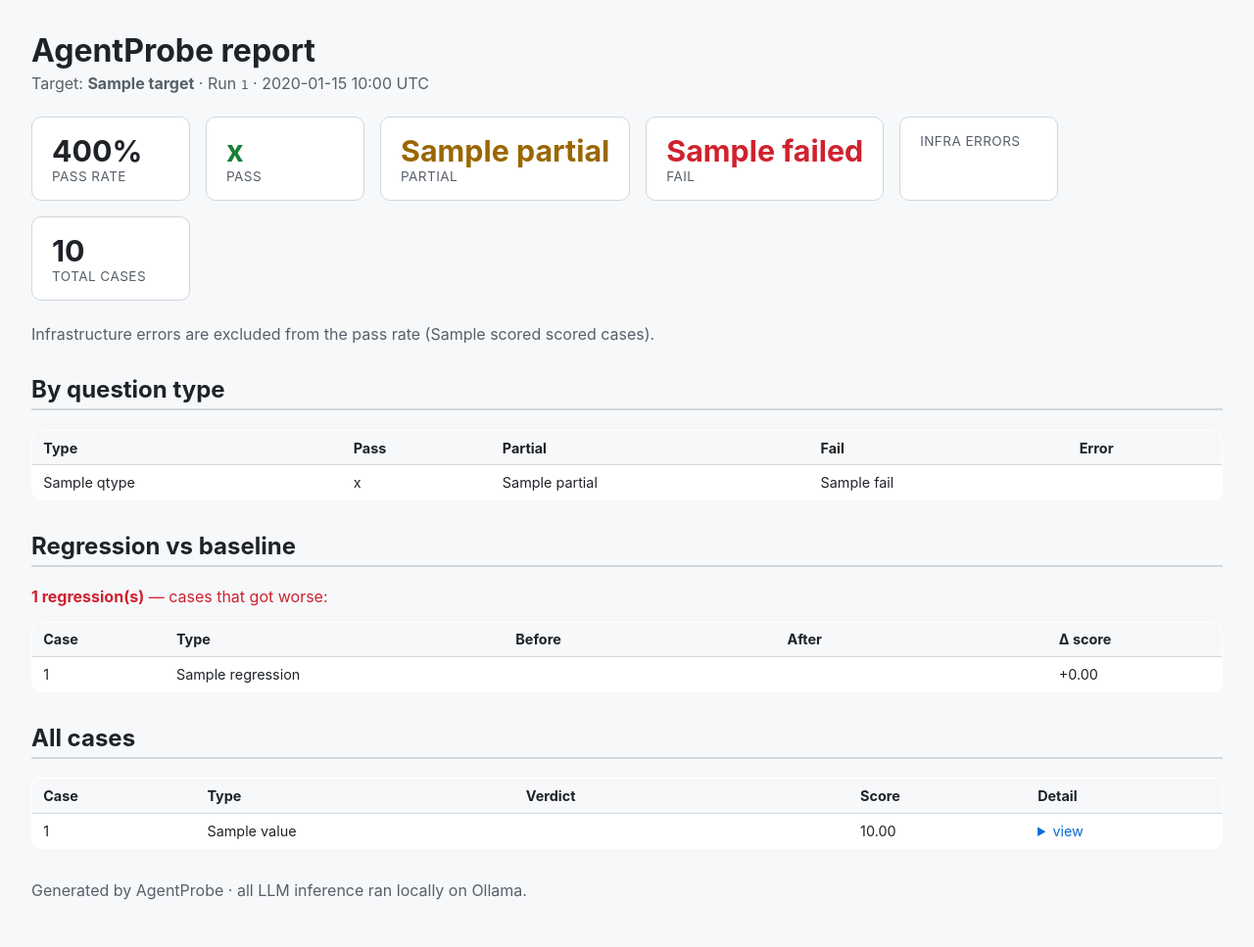
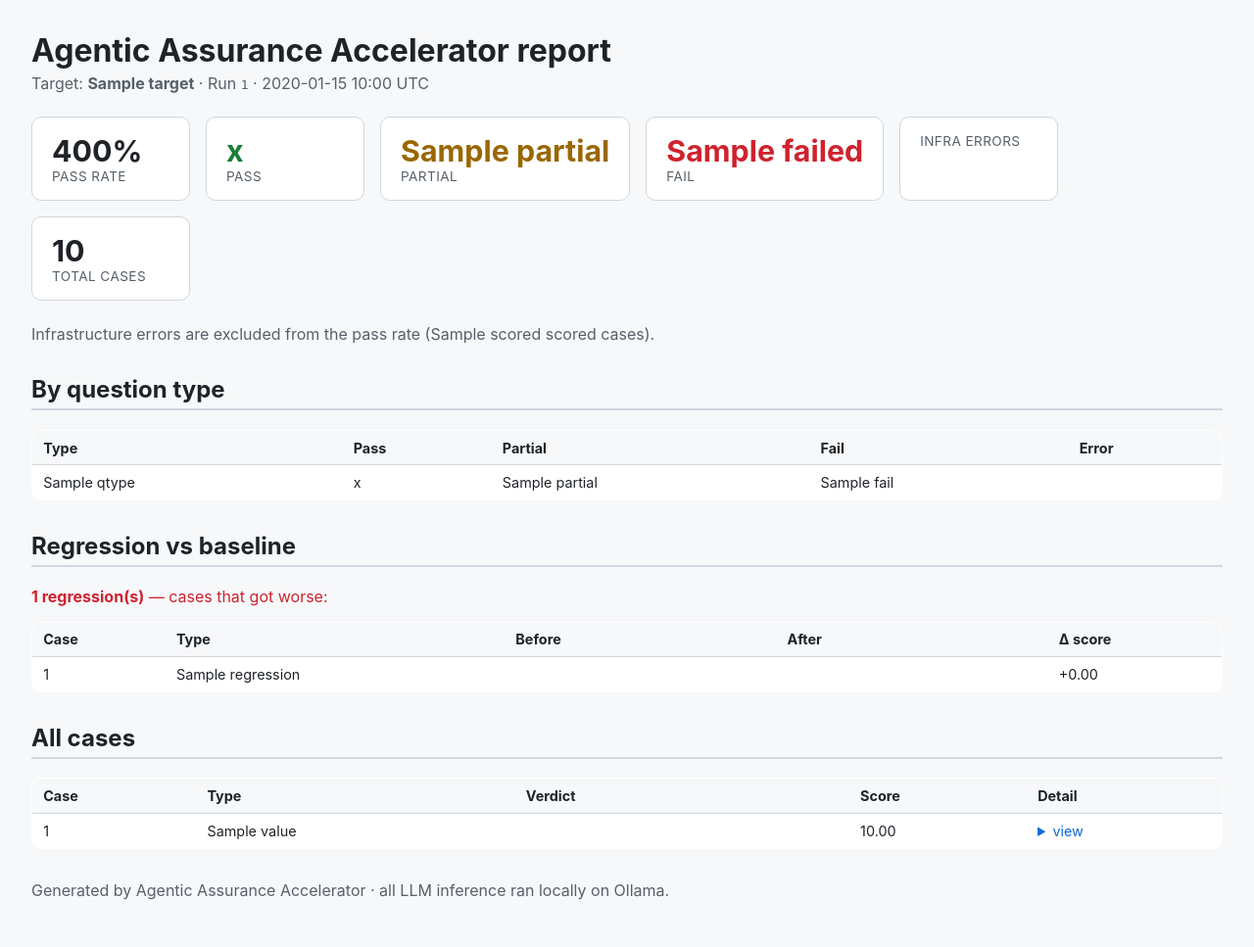
Before and after one commit to naikshrihari/AgenticAutomationAccelerator, a Python web app: template agentprobe/reporting/templates/report.html.j2 in a window 1280 px wide. Shown: the whole page at 98% size. Run offline with Jinja, Linux system fonts and the light colour scheme; the template is opened without the code that fills it: most values are stand-ins (such as "Sample title", 1, 10 or a date in 2020).

Commit message:
Rename display name to "Agentic Assurance Accelerator"
Rename the user-facing product name from the AgentProbe placeholder to
Agentic Assurance Accelerator across the UI title/page title, HTML report,
README, and docstrings/comments. Internal names are unchanged: the Python
package (agentprobe), the `agentprobe` CLI command, and the AGENTPROBE_*
env vars all stay the same, so imports, scripts, and data paths are
unaffected.

Co-Authored-By: Claude Opus 4.8 <noreply@anthropic.com>
Claude-Session: https://claude.ai/code/session_01JUPC3E8iTxH9y3iqynxrqT

```diff
--- a/agentprobe/__init__.py
+++ b/agentprobe/__init__.py
@@ -1,4 +1,4 @@
-"""AgentProbe — AI Agent Test Automation Accelerator.
+"""Agentic Assurance Accelerator — AI Agent Test Automation Accelerator.
 
 A Python pipeline that reads source documents, generates a graded test set,
 runs it against a target AI agent through a platform connector, and reports the
--- a/agentprobe/cli.py
+++ b/agentprobe/cli.py
@@ -1,4 +1,4 @@
-"""Command-line interface for AgentProbe.
+"""Command-line interface for Agentic Assurance Accelerator.
 
 Three subcommands mirror the pipeline's two halves plus a convenience 'all':
 
--- a/agentprobe/config.py
+++ b/agentprobe/config.py
@@ -1,6 +1,6 @@
 """Configuration models and loaders.
 
-Two kinds of config exist in AgentProbe:
+Two kinds of config exist in Agentic Assurance Accelerator:
 
 * :class:`Settings` — global knobs (Ollama endpoint, model names, paths). Read
   from environment variables so the same code runs on a laptop and in CI.
--- a/agentprobe/models.py
+++ b/agentprobe/models.py
@@ -1,4 +1,4 @@
-"""Typed data models that flow through the AgentProbe pipeline.
+"""Typed data models that flow through the Agentic Assurance Accelerator pipeline.
 
 Every stage exchanges these Pydantic models so that the boundaries between
 ingestion, generation, execution, grading, and reporting stay explicit and
--- a/agentprobe/reporting/report.py
+++ b/agentprobe/reporting/report.py
@@ -121,8 +121,8 @@ def _render_fallback(context: dict) -> str:
         for r in context["results"]
     )
     return (
-        f"<html><head><meta charset='utf-8'><title>AgentProbe — {s.target}</title></head>"
-        f"<body><h1>AgentProbe report: {s.target}</h1>"
+        f"<html><head><meta charset='utf-8'><title>Agentic Assurance Accelerator — {s.target}</title></head>"
+        f"<body><h1>Agentic Assurance Accelerator report: {s.target}</h1>"
         f"<p>Pass rate: {s.pass_rate:.1%} — {s.passed} pass / {s.partial} partial / "
         f"{s.failed} fail / {s.errors} error (of {s.total})</p>"
         f"<table border='1' cellpadding='4'><tr><th>Case</th><th>Type</th>"
--- a/agentprobe/reporting/templates/report.html.j2
+++ b/agentprobe/reporting/templates/report.html.j2
@@ -3,7 +3,7 @@
 <head>
   <meta charset="utf-8">
   <meta name="viewport" content="width=device-width, initial-scale=1">
-  <title>AgentProbe — {{ summary.target }}</title>
+  <title>Agentic Assurance Accelerator — {{ summary.target }}</title>
   <style>
     :root { --pass:#1a7f37; --partial:#9a6700; --fail:#cf222e; --error:#57606a; --ink:#1f2328; --line:#d0d7de; }
     body { font-family: -apple-system, Segoe UI, Roboto, sans-serif; color: var(--ink); margin: 0; padding: 2rem; background:#f6f8fa; }
@@ -23,7 +23,7 @@
   </style>
 </head>
 <body>
-  <h1>AgentProbe report</h1>
+  <h1>Agentic Assurance Accelerator report</h1>
   <p class="sub">Target: <strong>{{ summary.target }}</strong> · Run <code>{{ summary.run_id }}</code>
      · {{ summary.started_at.strftime('%Y-%m-%d %H:%M UTC') }}</p>
 
@@ -125,6 +125,6 @@
     </table>
   </section>
 
-  <p class="muted">Generated by AgentProbe · all LLM inference ran locally on Ollama.</p>
+  <p class="muted">Generated by Agentic Assurance Accelerator · all LLM inference ran locally on Ollama.</p>
 </body>
 </html>
--- a/app.py
+++ b/app.py
@@ -1,4 +1,4 @@
-"""AgentProbe web UI (Streamlit).
+"""Agentic Assurance Accelerator web UI (Streamlit).
 
 A local, no-terminal front end for the accelerator. Upload one or more source
 documents, generate the graded question / expected-answer set on Ollama, browse
@@ -42,7 +42,7 @@ from agentprobe.ingestion.loaders import SUPPORTED_SUFFIXES, load_document
 from agentprobe.llm import EmbeddingModel, OllamaClient
 from agentprobe.models import QuestionType
 
-st.set_page_config(page_title="AgentProbe", page_icon="🧪", layout="wide")
+st.set_page_config(page_title="Agentic Assurance Accelerator", page_icon="🧪", layout="wide")
 
 
 # --------------------------------------------------------------------------- #
@@ -279,7 +279,7 @@ with st.sidebar:
 # --------------------------------------------------------------------------- #
 # Main — tabs
 # --------------------------------------------------------------------------- #
-st.title("🧪 AgentProbe")
+st.title("🧪 Agentic Assurance Accelerator")
 st.caption("AI Agent Test Automation Accelerator — generate a graded test set from your "
            "documents and evaluate an agent, all on local Ollama.")
 
```
Also changed, not shown: README.md, 3 other files.
